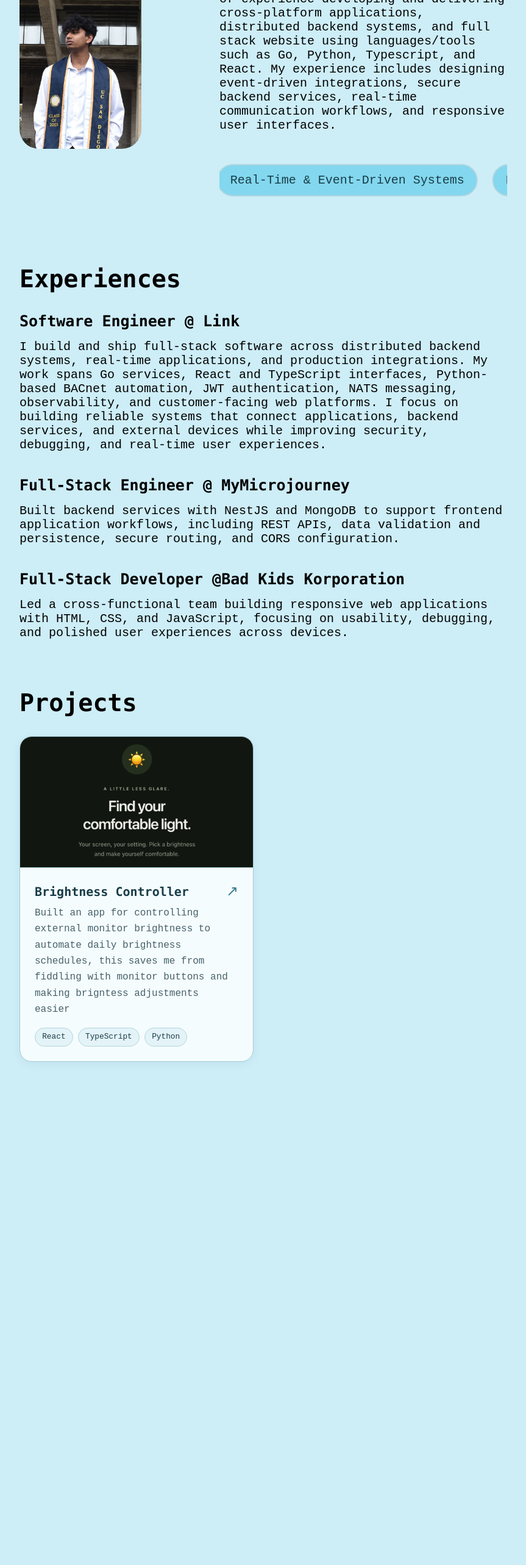
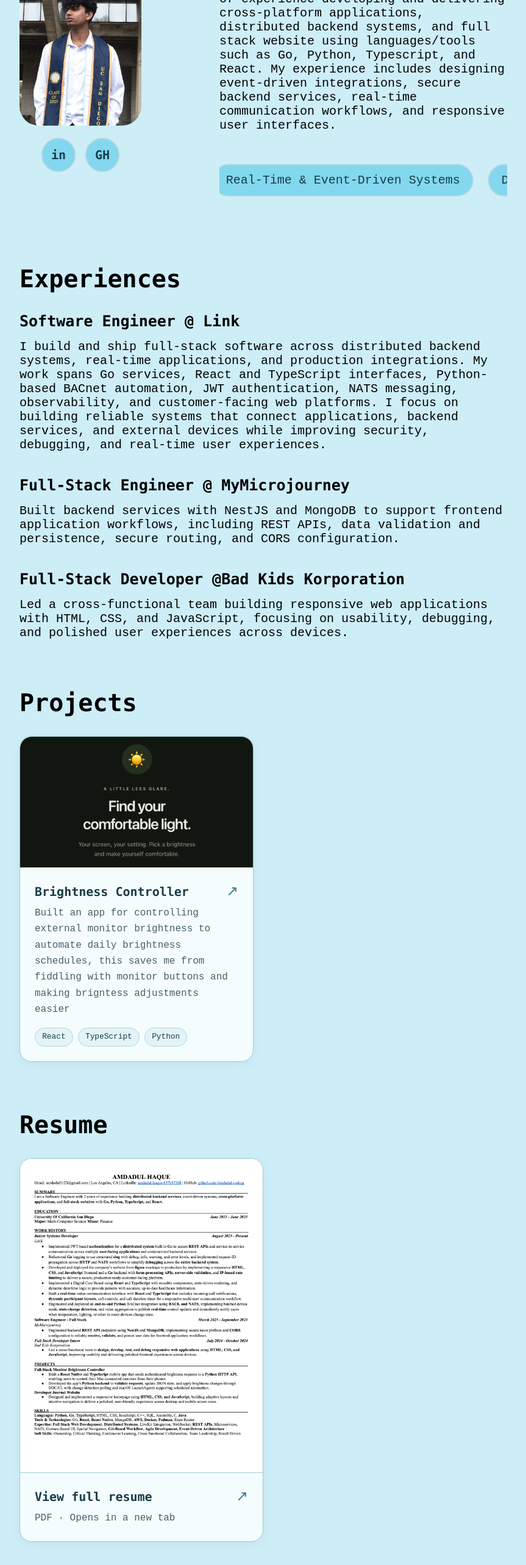
Before and after one commit to Amdadul-coding/personal-website, a React (Vite) app: page / in a window 1280 px wide. Shown: the part 170-2736 px from the top of the page at 61% size, without its empty margins (208-1071 px from the left). Before the commit the page ends 1991 px from the top, so only its background shows below. Built offline with nearby package versions, Linux system fonts and the light colour scheme.

Commit message:
Added resume as well as socials buttons

```diff
--- a/src/Pages/Home.tsx
+++ b/src/Pages/Home.tsx
@@ -1,6 +1,8 @@
 import styles from '../styles/home.module.css';
 import profile from '../assets/profile.jpg';
 import projectBrightness from '../assets/brightnessController.jpg'
+import resume from '../assets/resume.pdf';
+import resumePreview from '../assets/resume-preview.png';
 
 const expertise = [
   'Distributed Systems',
@@ -15,12 +17,34 @@ type ExperienceProps = {
   description: string;
 }
 
+type SocialProps = {
+  name: string;
+  link: string;
+  logo: string;
+  placeholder: string;
+}
+
 type ProjectProps = {
   previewImage: string;
   link: string;
   title: string;
   description: string;
   stack: string[];
+}
+
+function SocialDetail({ name, link, logo, placeholder }: SocialProps) {
+  return (
+    <a
+      className={styles.socialButton}
+      href={link}
+      target="_blank"
+      rel="noopener noreferrer"
+      aria-label={`${name} (opens in a new tab)`}
+      title={name}
+    >
+      {logo ? <img src={logo} alt="" /> : <span aria-hidden="true">{placeholder}</span>}
+    </a>
+  );
 }
 
 function ProjectsDetail(projectProps: ProjectProps) {
@@ -64,6 +88,21 @@ function ExperiencesDetail (experienceProps:ExperienceProps) {
 
 export default function Home() {
 
+  const allSocials: Record<string, SocialProps> = {
+    linkedin: {
+      name: 'LinkedIn',
+      link: 'https://www.linkedin.com/in/amdadul-haque-837b37308/',
+      logo: '',
+      placeholder: 'in',
+    },
+    github: {
+      name: 'GitHub',
+      link: 'https://github.com/Amdadul-coding',
+      logo: '',
+      placeholder: 'GH',
+    },
+  };
+
   const allProjects: Record<string, ProjectProps> = {
     project1: {
       previewImage: projectBrightness,
@@ -92,7 +131,14 @@ const allExperiences: Record<string, ExperienceProps> ={
   return(
     <>
       <section className={styles.introduction}>
-        <img src={profile} alt="myPortrait" />
+        <div className={styles.profileColumn}>
+          <img className={styles.portrait} src={profile} alt="myPortrait" />
+          <nav className={styles.socials} aria-label="Social media">
+            {Object.entries(allSocials).map(([id, social]) => (
+              <SocialDetail key={id} {...social} />
+            ))}
+          </nav>
+        </div>
         <div className={styles.aboutMe}>
           <h1
             className={styles.title}
@@ -155,6 +201,30 @@ const allExperiences: Record<string, ExperienceProps> ={
           ))}
         </div>
       </section>
+      <section className={styles.resume} aria-labelledby="resume-heading">
+        <h1 id="resume-heading">Resume</h1>
+        <a
+          className={`${styles.projectCard} ${styles.resumeCard}`}
+          href={resume}
+          target="_blank"
+          rel="noopener noreferrer"
+          aria-label="View Amdadul Haque’s full resume (PDF, opens in a new tab)"
+        >
+          <img
+            className={styles.resumePreview}
+            src={resumePreview}
+            alt="Preview of the first page of Amdadul Haque’s resume"
+            loading="lazy"
+          />
+          <div className={styles.projectContent}>
+            <div className={styles.projectHeading}>
+              <h2 className={styles.projectTitle}>View full resume</h2>
+              <span className={styles.projectArrow} aria-hidden="true">↗</span>
+            </div>
+            <p className={styles.projectDescription}>PDF · Opens in a new tab</p>
+          </div>
+        </a>
+      </section>
     </>
   );
 }
--- a/src/styles/home.module.css
+++ b/src/styles/home.module.css
@@ -11,13 +11,57 @@ body{
     justify-content: center;
     align-items: center;
 }
-.introduction img {
+.profileColumn {
+    display: flex;
+    flex: 0 0 auto;
+    flex-direction: column;
+    align-items: center;
+    gap: 1.25rem;
+    width: 200px;
+}
+.portrait {
     max-width: 200px;
     max-height: 290px;
     min-width: 200px;
-    flex: 1;
     border-radius: 2rem;
     background-color: #9fe1f5;
+}
+.socials {
+    display: flex;
+    flex-wrap: wrap;
+    justify-content: center;
+    gap: 1rem;
+    width: 100%;
+}
+.socialButton {
+    display: flex;
+    align-items: center;
+    justify-content: center;
+    flex: 0 0 56px;
+    width: 56px;
+    height: 56px;
+    overflow: hidden;
+    border: 2px solid #b0d6df;
+    border-radius: 50%;
+    background: #83d7ee;
+    color: #173d48;
+    text-decoration: none;
+    font: 700 1.25rem / 1 Monaco, monospace;
+    transition: transform 180ms ease, box-shadow 180ms ease, border-color 180ms ease;
+}
+.socialButton img {
+    width: 28px;
+    height: 28px;
+    object-fit: contain;
+}
+.socialButton:hover {
+    transform: translateY(-4px);
+    border-color: #397f92;
+    box-shadow: 0 5px 12px rgb(23 61 72 / 18%);
+}
+.socialButton:focus-visible {
+    outline: 3px solid #246c80;
+    outline-offset: 4px;
 }
 .aboutMe {
     min-width: 0;
@@ -154,13 +198,15 @@ body{
     flex-direction: column;
     gap: 2.5rem;
 }
-.projects {
+.projects,
+.resume {
     display: flex;
     flex-direction: column;
     gap: 2rem;
     padding-bottom: 5rem;
 }
-.projects h1 {
+.projects h1,
+.resume h1 {
     font-family: Monaco, monospace;
     margin: 0;
     font-size: 40px;
@@ -169,6 +215,16 @@ body{
     display: grid;
     grid-template-columns: repeat(2, minmax(0, 1fr));
     gap: 2rem;
+}
+.resumeCard {
+    max-width: 50%;
+}
+.resumePreview {
+    display: block;
+    width: 100%;
+    height: auto;
+    border-bottom: 1px solid #a1cbd5;
+    background: #fff;
 }
 .projectCard {
     display: flex;
@@ -275,8 +331,17 @@ body{
         grid-template-columns: minmax(0, 1fr);
         gap: 1.5rem;
     }
+    .resumeCard {
+        max-width: 100%;
+    }
 }
 @media (prefers-reduced-motion: reduce) {
+    .socialButton {
+        transition: none;
+    }
+    .socialButton:hover {
+        transform: none;
+    }
     .projectCard {
         transition: none;
     }
```
Also changed, not shown: src/assets/resume-preview.png (added), 1 other file (tests, documents, lock files or other folders). Lines whose indentation alone changed are shown as unchanged.
